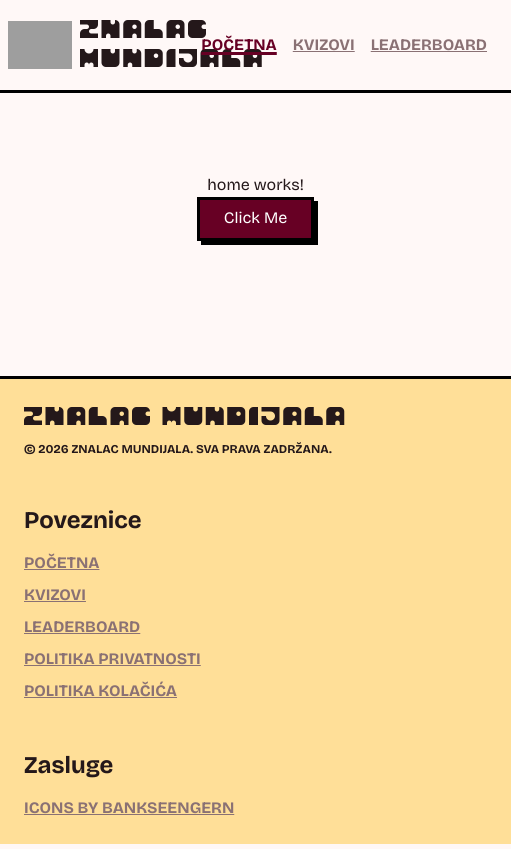
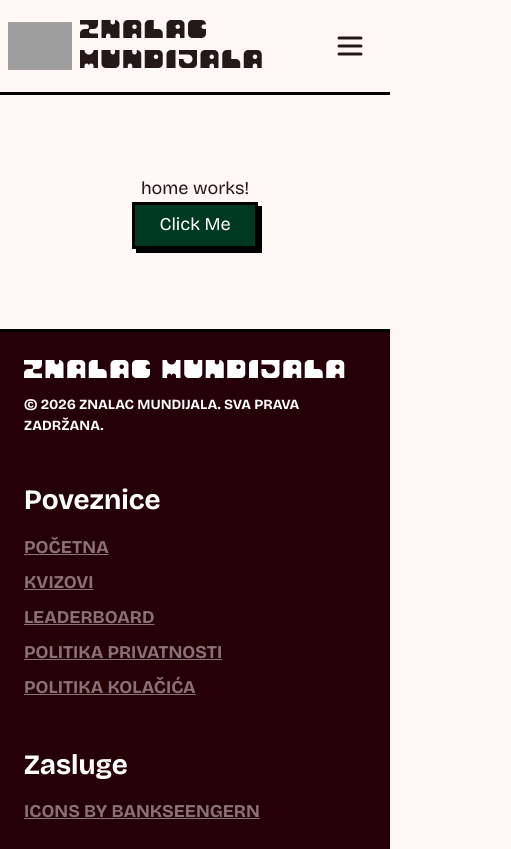
Before and after one commit to luka-c/world-cup-quiz, an Angular app: page / in a window 390 px wide. Shown: the whole page, 511 px wide, since content can reach past the window. Built offline with nearby package versions, Linux system fonts and the light colour scheme; grey boxes are pictures that could not be loaded.

Commit message:
Header mobile styles and states

```diff
--- a/src/app/app.html
+++ b/src/app/app.html
@@ -1,5 +1,5 @@
 <main>
-  <app-header></app-header>
-  <router-outlet />
-  <app-footer />
+	<app-header></app-header>
+	<router-outlet />
+	<app-footer />
 </main>
--- a/src/app/features/home/home.html
+++ b/src/app/features/home/home.html
@@ -1,4 +1,4 @@
 <div style="place-items: center; padding: 5rem">
 	<p>home works!</p>
-	<button appBtn variant="primary">Click Me</button>
+	<button appBtn variant="accent">Click Me</button>
 </div>
--- a/src/app/shared/button/button.scss
+++ b/src/app/shared/button/button.scss
@@ -8,7 +8,7 @@
 	cursor: pointer;
 	outline: none;
 	border: var(--border-width) solid var(--clr-border);
-	box-shadow: 4px 4px 0 var(--clr-shadow);
+	@include s.shadow;
 
 	background-color: var(--bg-color);
 	background-clip: padding-box;
@@ -18,7 +18,7 @@
 		background-color 150ms cubic-bezier(0.4, 0, 0.2, 1),
 		color 150ms cubic-bezier(0.4, 0, 0.2, 1),
 		border-color 150ms cubic-bezier(0.4, 0, 0.2, 1),
-		scale 200ms cubic-bezier(0.34, 1.56, 0.64, 1);
+		box-shadow 200ms cubic-bezier(0.34, 1.56, 0.64, 1);
 }
 
 :host:has(> img) {
@@ -29,9 +29,9 @@
 }
 
 :host:hover:not(:disabled) {
-	--text-color: var(--bg-color);
-	background-color: oklch(from var(--bg-color) l c h / 0.2);
-	// scale: 1.05;
+	@include s.no-shadow;
+	// --text-color: var(--bg-color);
+	// background-color: oklch(from var(--bg-color) l c h / 0.2);
 }
 
 :host[data-variant="accent"] {
@@ -52,11 +52,6 @@
 	--bg-color: var(--text);
 	--text-color: var(--text);
 	background-color: transparent;
-	box-shadow: 0 0 0 1px var(--border);
-
-	&:hover {
-		border-color: transparent;
-	}
 }
 
 // :host:disabled {
--- a/src/app/shared/footer/footer.component.scss
+++ b/src/app/shared/footer/footer.component.scss
@@ -3,7 +3,8 @@
 :host {
 	display: block;
 	border-top: var(--border-width) solid var(--clr-border);
-	background-color: var(--clr-secondary-100);
+	background-color: var(--clr-primary-900);
+	color: var(--clr-on-primary);
 }
 
 footer {
@@ -53,13 +54,14 @@ ul {
 a {
 	text-transform: uppercase;
 	font-weight: bold;
-	text-decoration-thickness: 0px;
+	text-decoration-inset: 999px;
 	color: var(--clr-muted);
 	transition: color 300ms ease;
 	max-width: 40ch;
 	text-wrap: balance;
 
 	&:hover {
-		color: var(--clr-primary);
+		color: var(--clr-on-primary);
+		text-decoration-inset: 0px;
 	}
 }
--- a/src/app/shared/footer/footer.component.ts
+++ b/src/app/shared/footer/footer.component.ts
@@ -2,11 +2,11 @@ import { Component } from "@angular/core";
 import { AppName } from "../app-name/app-name";
 import { Constants } from "../utils/constants";
 import { AppRoutes, tRoute } from "../utils/routes";
-import { RouterLink, RouterLinkActive } from "@angular/router";
+import { RouterLink } from "@angular/router";
 
 @Component({
 	selector: "app-footer",
-	imports: [RouterLink, RouterLinkActive, AppName],
+	imports: [RouterLink, AppName],
 	templateUrl: "./footer.component.html",
 	styleUrl: "./footer.component.scss",
 })
--- a/src/app/shared/header/header.component.html
+++ b/src/app/shared/header/header.component.html
@@ -3,7 +3,7 @@
 		<img src="png/world-cup.png" alt="World Cup" />
 		<app-name />
 	</section>
-	<ul>
+	<ul [class.open]="isMenuOpened()">
 		@for (route of headerRoutes; track $index) {
 			<li>
 				<a
@@ -15,5 +15,20 @@
 				</a>
 			</li>
 		}
+		<button appBtn variant="primary">Log In</button>
+
+		<img
+			class="close"
+			src="svg/ic-close.svg"
+			alt="Close"
+			(click)="toggleMobileMenu(false)"
+		/>
 	</ul>
+
+	<img
+		class="menu"
+		src="svg/ic-menu.svg"
+		alt="Menu"
+		(click)="toggleMobileMenu(true)"
+	/>
 </nav>
--- a/src/app/shared/header/header.component.scss
+++ b/src/app/shared/header/header.component.scss
@@ -29,9 +29,38 @@ section.logo-and-name {
 nav > ul {
 	list-style: none;
 	padding: 0;
+
 	display: flex;
 	align-items: center;
+	justify-content: center;
+	flex-direction: column;
 	gap: var(--space-sm);
+
+	position: fixed;
+	inset: 0;
+	translate: 100vw 0;
+	background-color: var(--clr-background);
+	transition: translate 150ms cubic-bezier(0.4, 0, 0.2, 1);
+
+	&.open {
+		translate: 0 0;
+	}
+
+	@include s.small {
+		position: static;
+		flex-direction: row;
+		translate: 0 0;
+	}
+}
+
+ul > button {
+	@include s.button-bold;
+	margin-top: var(--space-md);
+
+	@include s.small {
+		margin-top: 0;
+		margin-left: var(--space-md);
+	}
 }
 
 a {
@@ -43,6 +72,7 @@ a {
 
 	&:hover {
 		color: var(--clr-primary);
+		text-decoration-thickness: var(--border-width);
 	}
 
 	&.active {
@@ -54,3 +84,19 @@ a {
 		}
 	}
 }
+
+img.menu,
+img.close {
+	height: 2rem;
+	cursor: pointer;
+
+	@include s.small {
+		display: none;
+	}
+}
+
+img.close {
+	position: absolute;
+	top: 2rem;
+	right: 2rem;
+}
--- a/src/app/shared/header/header.component.ts
+++ b/src/app/shared/header/header.component.ts
@@ -1,18 +1,28 @@
-import { Component } from "@angular/core";
+import { Component, inject, signal } from "@angular/core";
 import { RouterLink, RouterLinkActive } from "@angular/router";
 import { AppRoutes, tRoute } from "../utils/routes";
 import { AppName } from "../app-name/app-name";
+import { Button } from "../button/button";
+import { UiService } from "../services/ui.service";
 
 @Component({
 	selector: "app-header",
-	imports: [RouterLink, RouterLinkActive, AppName],
+	imports: [RouterLink, RouterLinkActive, AppName, Button],
 	templateUrl: "./header.component.html",
 	styleUrl: "./header.component.scss",
 })
 export class HeaderComponent {
+	private uiService = inject(UiService);
+
 	protected headerRoutes: Array<tRoute> = [
 		AppRoutes.home,
 		AppRoutes.quizList,
 		AppRoutes.leaderboard,
 	];
+
+	protected isMenuOpened = this.uiService.isMenuOpened;
+
+	toggleMobileMenu(value: boolean) {
+		this.uiService.setIsMenuOpened(value);
+	}
 }
--- /dev/null
+++ b/src/app/shared/services/ui.service.ts
@@ -0,0 +1,52 @@
+import {
+	computed,
+	DestroyRef,
+	DOCUMENT,
+	inject,
+	Injectable,
+	linkedSignal,
+	signal,
+} from "@angular/core";
+
+@Injectable({
+	providedIn: "root",
+})
+export class UiService {
+	private document = inject(DOCUMENT);
+	private destroyRef = inject(DestroyRef);
+
+	private readonly width = signal(this.document.defaultView?.innerWidth ?? 0);
+
+	constructor() {
+		const windowRef = this.document.defaultView;
+
+		if (!windowRef) {
+			return;
+		}
+
+		const handleResize = () => this.width.set(windowRef.innerWidth);
+
+		windowRef.addEventListener("resize", handleResize);
+
+		this.destroyRef.onDestroy(() => {
+			windowRef.removeEventListener("resize", handleResize);
+		});
+	}
+
+	private isMobile = computed(() =>
+		this.width() !== undefined ? this.width()! > 600 : false
+	);
+
+	private _isMenuOpened = linkedSignal<boolean, boolean>({
+		source: () => this.isMobile(),
+		computation: (isMobile, previous) => {
+			return isMobile ? (previous?.value ?? false) : false;
+		},
+	});
+
+	public isMenuOpened = this._isMenuOpened.asReadonly();
+
+	public setIsMenuOpened(value: boolean) {
+		this._isMenuOpened.set(value);
+	}
+}
--- a/src/styles/fonts.scss
+++ b/src/styles/fonts.scss
@@ -1,3 +1,5 @@
+@use "./variables.scss" as v;
+
 @font-face {
 	font-family: "BricolageGrotesque";
 	src: url(/fonts/BricolageGrotesque.ttf) format("truetype");
@@ -10,7 +12,7 @@
 	font-family: "BricolageGrotesque", sans-serif;
 	font-style: normal;
 	font-weight: 400;
-	font-size: 1rem;
+	font-size: var(--size-b-reg);
 	line-height: 1.21;
 }
 
@@ -27,22 +29,36 @@
 
 :root {
 	/* Font Sizes */
-	--size-h-lg: 2.5rem;
-	--size-h-reg: 2rem;
-	--size-h-sm: 1.5rem;
+	--size-h-lg: 3rem;
+	--size-h-reg: 2.35rem;
+	--size-h-sm: 1.75rem;
 
-	--size-b-lg: 1.125rem;
-	--size-b-reg: 1rem;
-	--size-b-sm: 0.875rem;
+	--size-b-lg: 1.25rem;
+	--size-b-reg: 1.125rem;
+	--size-b-sm: 1rem;
 
-	--size-l-lg: 0.875rem;
-	--size-l-reg: 0.75rem;
-	--size-l-sm: 0.6875rem;
+	--size-l-lg: 1rem;
+	--size-l-reg: 0.875rem;
+	--size-l-sm: 0.75rem;
 
 	/* Line Heights */
 	--lh-tight: 1.2;
 	--lh-normal: 1.5;
 	--lh-loose: 1.6;
+
+	@include v.small {
+		--size-h-lg: 2.5rem;
+		--size-h-reg: 2rem;
+		--size-h-sm: 1.5rem;
+
+		--size-b-lg: 1.125rem;
+		--size-b-reg: 1rem;
+		--size-b-sm: 0.875rem;
+
+		--size-l-lg: 0.875rem;
+		--size-l-reg: 0.75rem;
+		--size-l-sm: 0.6875rem;
+	}
 }
 
 body {
@@ -105,8 +121,6 @@ body {
 
 h1 {
 	@include h-large;
-	// If you want h1s to use the Blocky font by default, uncomment the line below:
-	// @include blocky-font;
 }
 
 h2 {
--- a/src/styles/variables.scss
+++ b/src/styles/variables.scss
@@ -43,3 +43,20 @@ $breakpoint-large: 1440px;
 		@content;
 	}
 }
+
+@mixin no-shadow {
+	box-shadow: 0px 0px 0px 0px var(--clr-shadow);
+}
+
+@mixin shadow {
+	box-shadow: 4px 4px 0px 0px var(--clr-shadow);
+}
+
+@mixin shadow-lg {
+	box-shadow: 8px 8px 0px 0px var(--clr-shadow);
+}
+
+@mixin button-bold {
+	text-transform: uppercase;
+	font-weight: bold;
+}
```
Also changed, not shown: public/svg/ic-close.svg (added), public/svg/ic-menu.svg (added).
